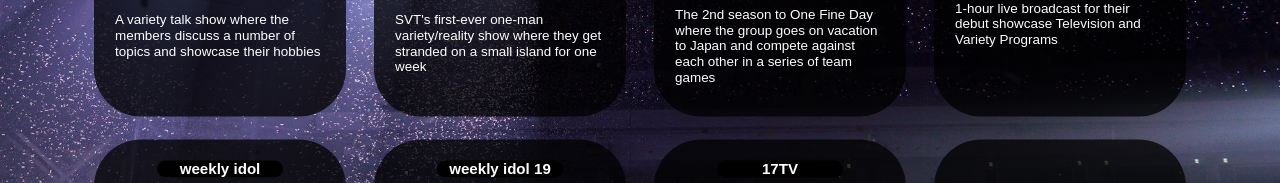
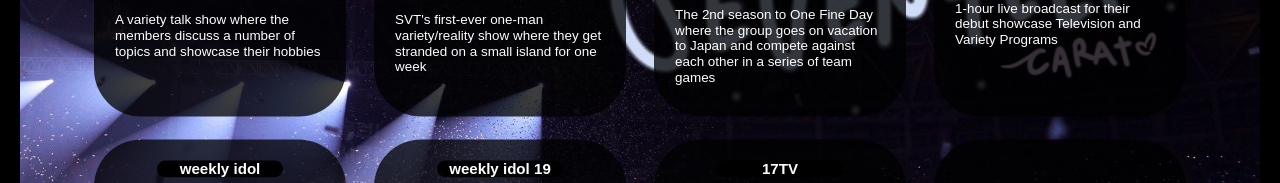
Before and after one commit to tinxq/svt-tv, a plain HTML site: page index.html in a window 1280 px wide. Shown: the part 466-649 px from the top of the page. Drawn offline with Linux system fonts and the light colour scheme.

Commit message:
Update style.css

```diff
--- a/style.css
+++ b/style.css
@@ -1,8 +1,5 @@
 body {
-  background-image: url("photos/bag2.jpg");
-  background-size: cover ;
-  background-repeat: no-repeat;
-  background-attachment: fixed;
+  background-color: rgb(0, 0, 0);
   margin: 0;
   font-family: Arial, sans-serif;
   display : flex ;
@@ -51,6 +48,10 @@ body {
     margin-top: 1px;
   }
   .container {
+  background-image: url("photos/bag2.jpg");
+  background-size: cover ;
+  background-repeat: no-repeat;
+  background-attachment: fixed;
   grid-area:container ;
   display: flex;
   flex-wrap: wrap;
```
